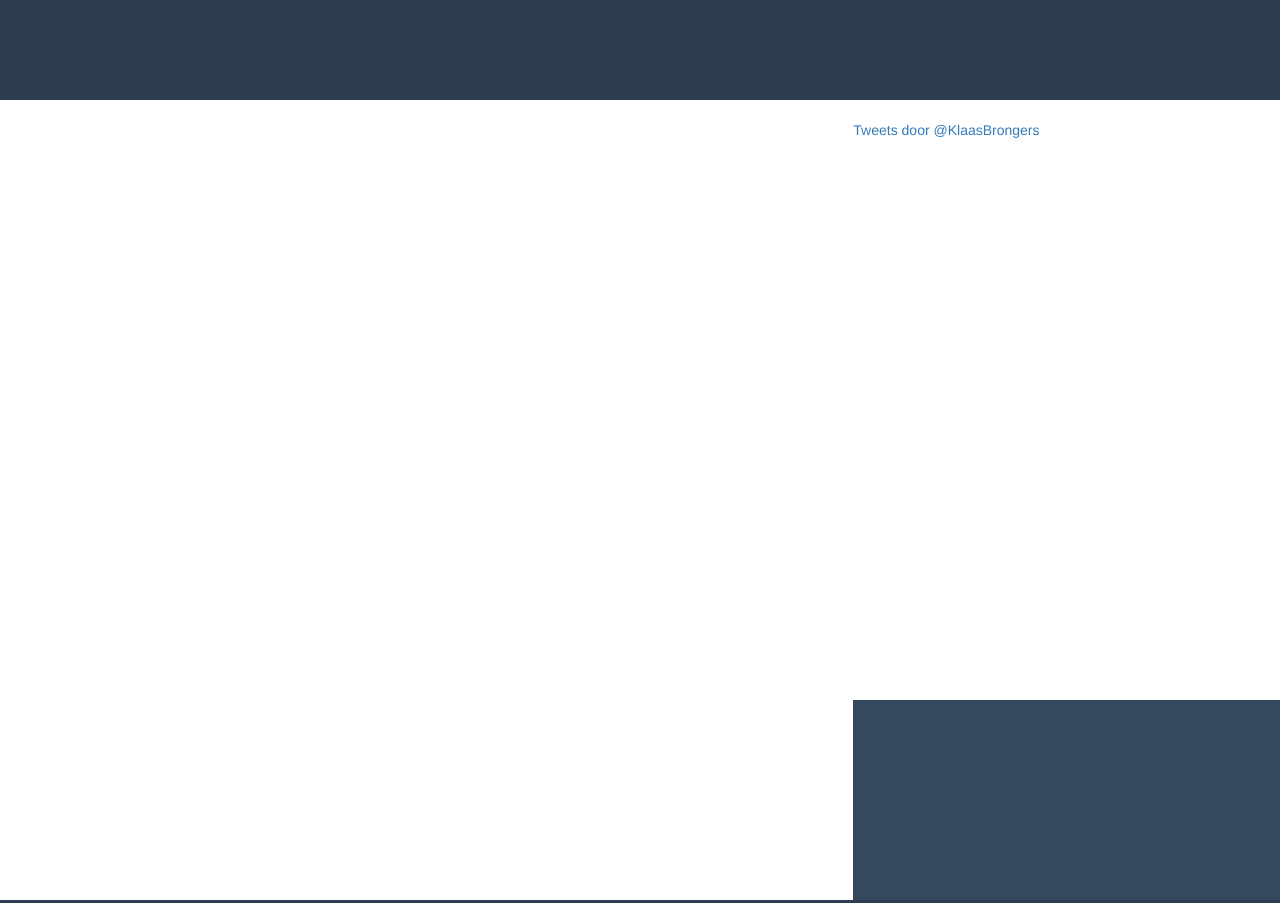
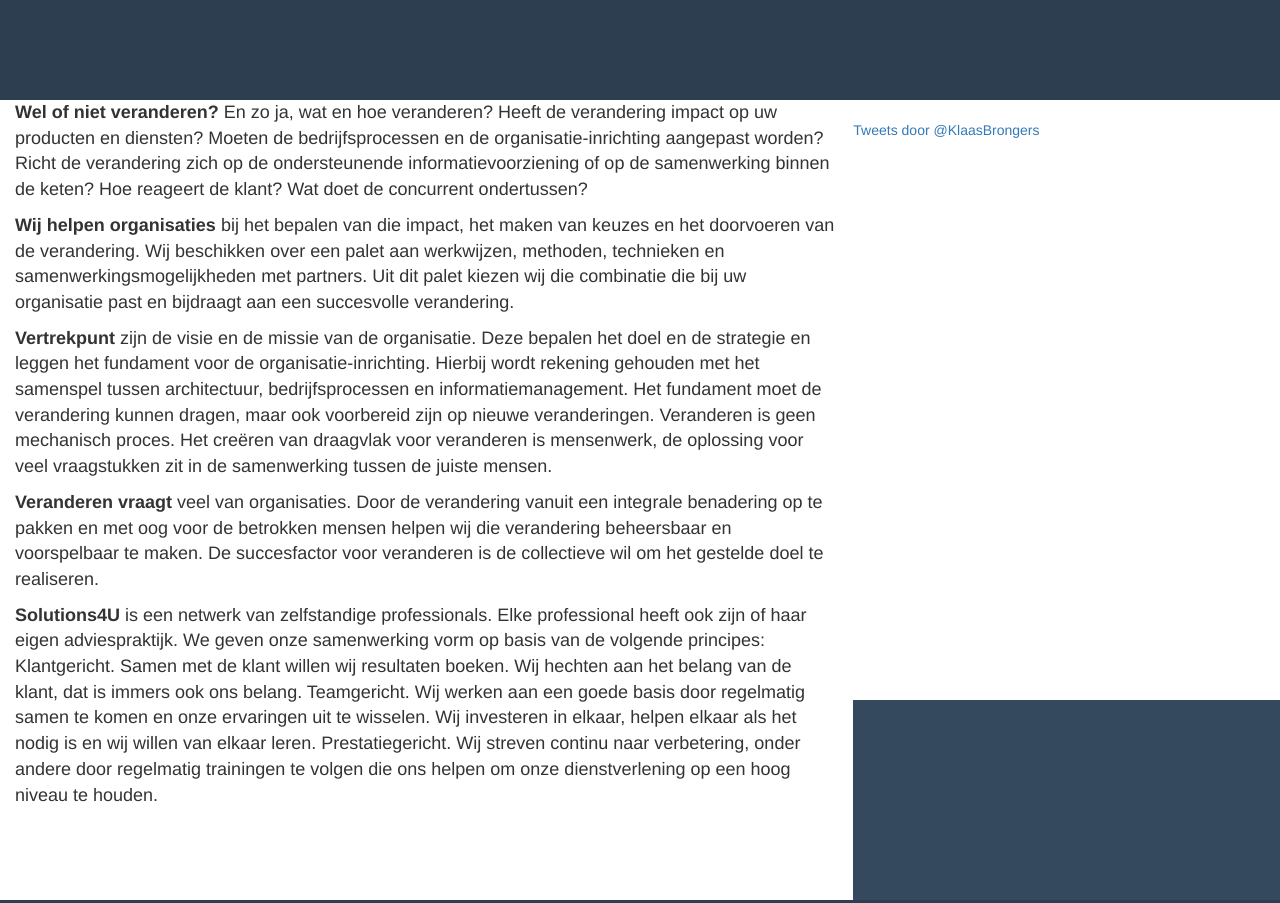
Before and after one commit to FractEngineering/solutions4u, a website: page index.html in a window 1280 px wide. Shown: the top 903 px of the page. Drawn offline with nearby package versions, Linux system fonts and the light colour scheme.

Commit message:
beetje text n shit

```diff
--- a/css/style.css
+++ b/css/style.css
@@ -40,3 +40,8 @@ table {
   display: block;
   width: 100%;
 }
+
+p {
+  font-size:18px;
+  font-family: ;
+}
--- a/index.html
+++ b/index.html
@@ -23,6 +23,21 @@
 		<!-- <div class="col-sm-12 menu"></div> -->
 		<div class="col-xs-12 col-sm-8 content">
 			<!-- Put main content here -->
+			<p>
+				<b>Wel of niet veranderen?</b> En zo ja, wat en hoe veranderen? Heeft de verandering impact op uw producten en diensten? Moeten de bedrijfsprocessen en de organisatie-inrichting aangepast worden? Richt de verandering zich op de ondersteunende informatievoorziening of op de samenwerking binnen de keten? Hoe reageert de klant? Wat doet de concurrent ondertussen?
+			</p>
+			<p>
+				<b>Wij helpen organisaties</b> bij het bepalen van die impact, het maken van keuzes en het doorvoeren van de verandering. Wij beschikken over een palet aan werkwijzen, methoden, technieken en samenwerkingsmogelijkheden met partners. Uit dit palet kiezen wij die combinatie die bij uw organisatie past en bijdraagt aan een succesvolle verandering.
+			</p>
+			<p>
+				<b>Vertrekpunt</b> zijn de visie en de missie van de organisatie. Deze bepalen het doel en de strategie en leggen het fundament voor de organisatie-inrichting. Hierbij wordt rekening gehouden met het samenspel tussen architectuur, bedrijfsprocessen en informatiemanagement. Het fundament moet de verandering kunnen dragen, maar ook voorbereid zijn op nieuwe veranderingen. Veranderen is geen mechanisch proces. Het creëren van draagvlak voor veranderen is mensenwerk, de oplossing voor veel vraagstukken zit in de samenwerking tussen de juiste mensen.
+			</p>
+			<p>
+				<b>Veranderen vraagt</b> veel van organisaties. Door de verandering vanuit een integrale benadering op te pakken en met oog voor de betrokken mensen helpen wij die verandering beheersbaar en voorspelbaar te maken. De succesfactor voor veranderen is de collectieve wil om het gestelde doel te realiseren.
+			</p>
+			<p>
+				<b>Solutions4U</b> is een netwerk van zelfstandige professionals. Elke professional heeft ook zijn of haar eigen adviespraktijk. We geven onze samenwerking vorm op basis van de volgende principes: Klantgericht. Samen met de klant willen wij resultaten boeken. Wij hechten aan het belang van de klant, dat is immers ook ons belang. Teamgericht. Wij werken aan een goede basis door regelmatig samen te komen en onze ervaringen uit te wisselen. Wij investeren in elkaar, helpen elkaar als het nodig is en wij willen van elkaar leren. Prestatiegericht. Wij streven continu naar verbetering, onder andere door regelmatig trainingen te volgen die ons helpen om onze dienstverlening op een hoog niveau te houden.
+			</p>
 		</div>
 		<div class="hidden-xs col-sm-4 twitter">
 			<!-- Twitter content section -->
```
